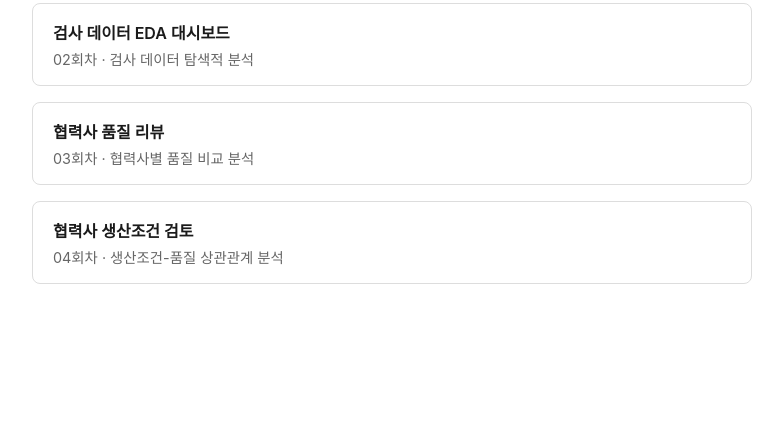
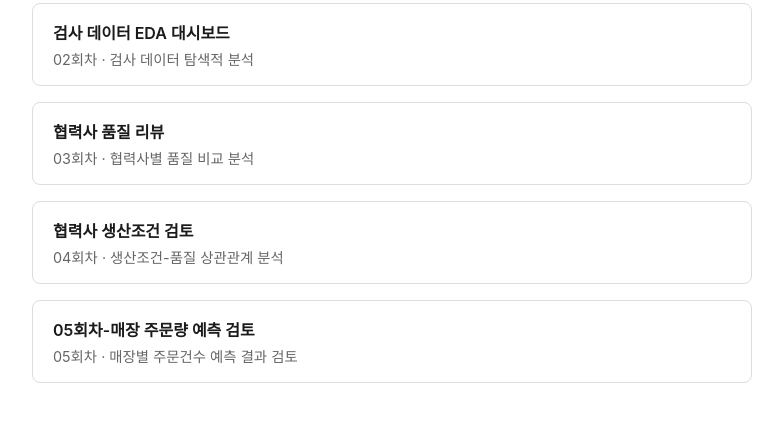
Before and after one commit to yujinhaleyan-byte/project2-dashboard, a plain HTML site: page dashboard/index.html in a window 1280 px wide. Shown: the part 96-518 px from the top of the page, without its empty margins (248-1031 px from the left). Drawn offline with Linux system fonts and the light colour scheme.

Commit message:
Add 05회차 dashboard to index

```diff
--- a/dashboard/index.html
+++ b/dashboard/index.html
@@ -36,6 +36,12 @@
       <div class="desc">04회차 · 생산조건-품질 상관관계 분석</div>
     </a>
   </li>
+  <li>
+    <a href="order-forecast/orders_dashboard.html">
+      <div class="title">05회차-매장 주문량 예측 검토</div>
+      <div class="desc">05회차 · 매장별 주문건수 예측 결과 검토</div>
+    </a>
+  </li>
 </ul>
 </body>
 </html>
```
